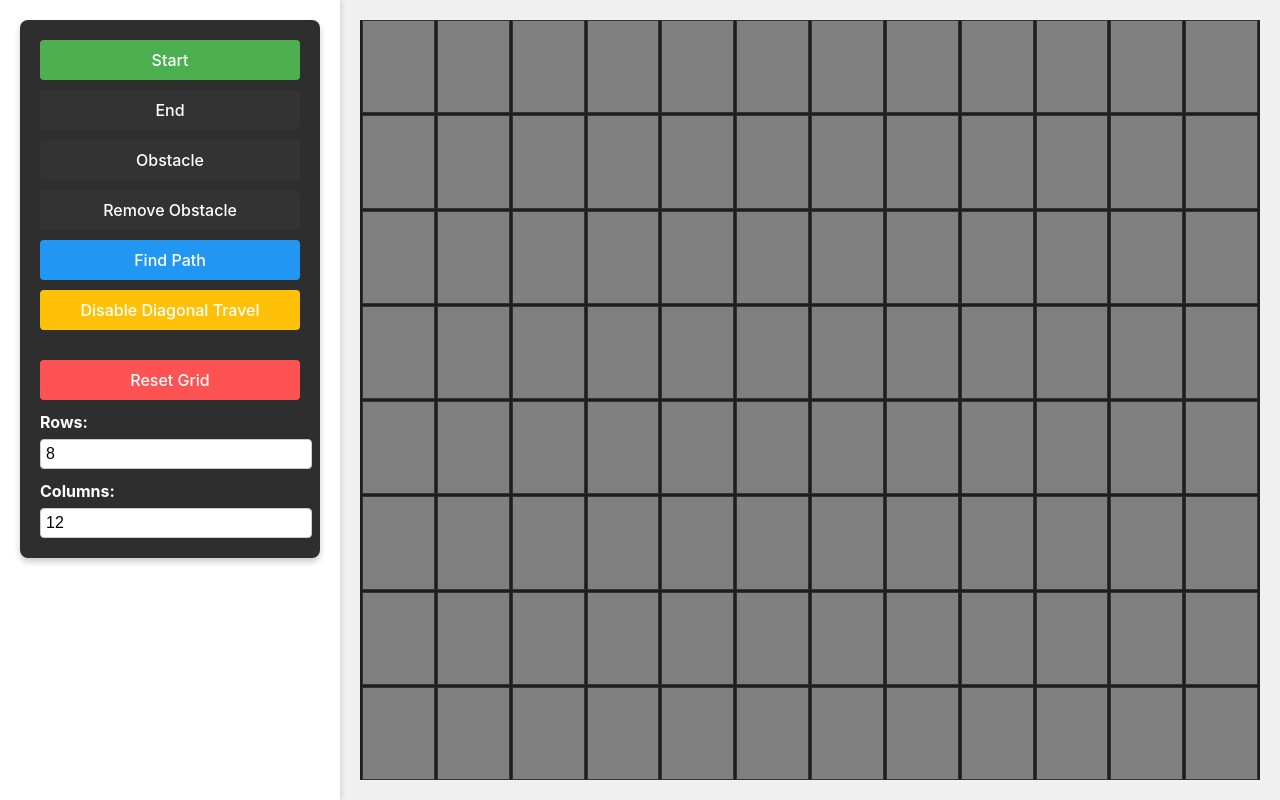
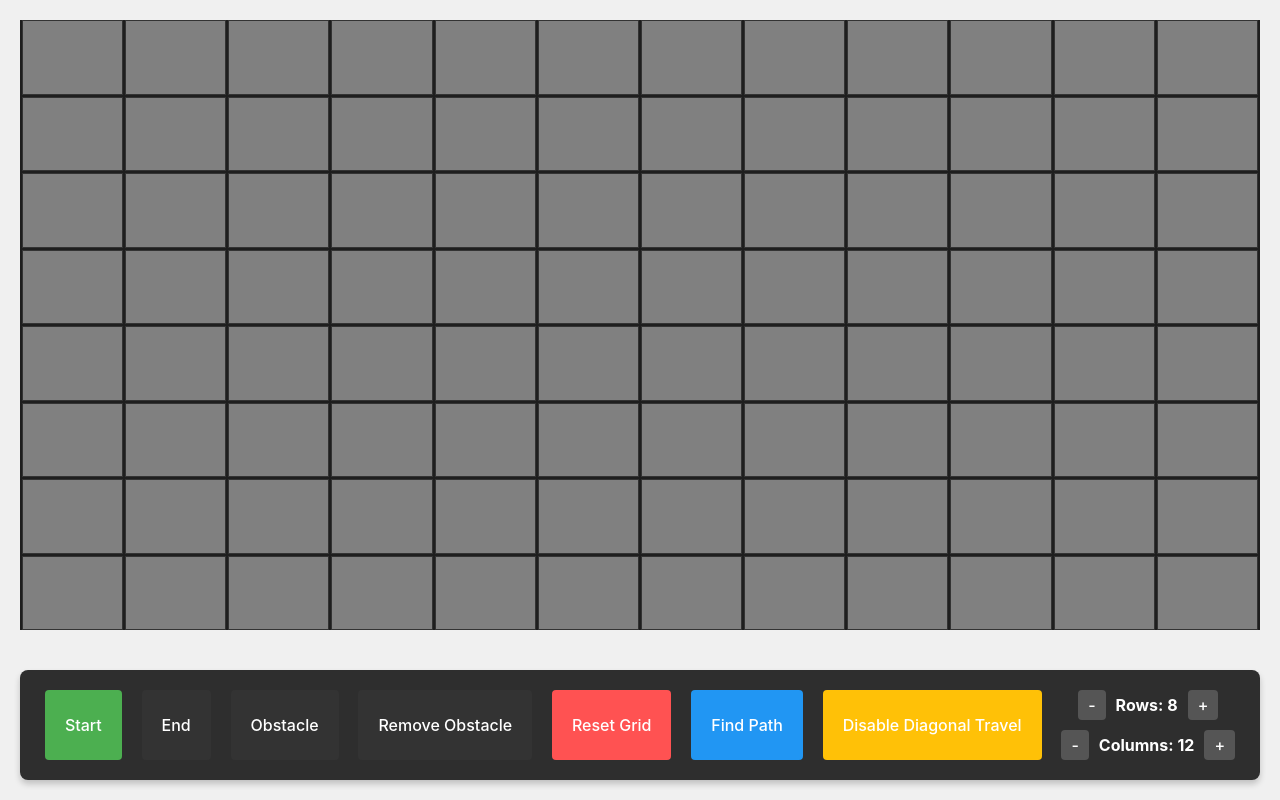
Before and after one commit to JoeR96/astar-visualizer, a React (Vite) app: page / in a window 1280 px wide. Built offline with nearby package versions, Linux system fonts and the light colour scheme.

Commit message:
Change row/column input to be button based, tidy up flex

```diff
--- a/src/control-panel/ControlPanel.tsx
+++ b/src/control-panel/ControlPanel.tsx
@@ -21,10 +21,15 @@ export const ControlPanel: React.FC = () => {
     { label: 'End', state: CellState.End },
     { label: 'Obstacle', state: CellState.Obstacle },
     { label: 'Remove Obstacle', state: CellState.Empty },
+    { label: 'Reset Grid', state: null },
   ];
 
-  const handleButtonClick = (buttonState: CellState) => {
+  const handleButtonClick = (buttonState: CellState | null) => {
+    if (buttonState === null) {
+      handleResetClick();
+    } else {
       setSelectedButtonState(buttonState);
+    }
   };
 
   const handleResetClick = () => {
@@ -40,12 +45,14 @@ export const ControlPanel: React.FC = () => {
     <div
       style={{
         display: 'flex',
-        flexDirection: 'column',
+        flexDirection: 'row',
         gap: '10px',
         padding: '20px',
         borderRadius: '8px',
         backgroundColor: '#2e2e2e',
         boxShadow: '0 4px 6px rgba(0, 0, 0, 0.2)',
+        flexWrap: 'wrap',
+        justifyContent: 'space-around',
       }}
     >
       {buttons.map((button, index) => (
@@ -60,16 +67,21 @@ export const ControlPanel: React.FC = () => {
             borderRadius: '4px',
             cursor: 'pointer',
             backgroundColor:
+              button.label === 'Reset Grid' ? '#FF5252' :
                 activeButton === button.state ? '#4CAF50' : '#333333',
           }}
           onMouseOver={(e) => {
-            if (activeButton !== button.state) {
+            if (button.label === 'Reset Grid') {
+              e.currentTarget.style.backgroundColor = '#FF0000';
+            } else if (activeButton !== button.state) {
               e.currentTarget.style.backgroundColor = '#4CAF50';
             }
             e.currentTarget.style.transform = 'scale(1.05)';
           }}
           onMouseOut={(e) => {
-            if (activeButton !== button.state) {
+            if (button.label === 'Reset Grid') {
+              e.currentTarget.style.backgroundColor = '#FF5252';
+            } else if (activeButton !== button.state) {
               e.currentTarget.style.backgroundColor = '#333333';
             }
             e.currentTarget.style.transform = 'scale(1)';
@@ -129,78 +141,76 @@ export const ControlPanel: React.FC = () => {
           display: 'flex',
           flexDirection: 'column',
           gap: '10px',
-          marginTop: '20px',
+          justifyContent: 'center',
+          alignItems: 'center',
         }}
       >
+        <div style={{ display: 'flex', alignItems: 'center', gap: '10px' }}>
           <button
-          onClick={handleResetClick}
+            onClick={() => setNumberOfRows(rows - 1)}
             style={{
-            padding: '10px 20px',
+              padding: '5px 10px',
               fontSize: '16px',
+              borderRadius: '4px',
+              backgroundColor: '#555',
               color: '#fff',
               border: 'none',
-            borderRadius: '4px',
               cursor: 'pointer',
-            backgroundColor: '#FF5252',
-            transition: 'background-color 0.3s ease, transform 0.2s ease',
-          }}
-          onMouseOver={(e) => {
-            e.currentTarget.style.backgroundColor = '#FF0000';
-            e.currentTarget.style.transform = 'scale(1.05)';
-          }}
-          onMouseOut={(e) => {
-            e.currentTarget.style.backgroundColor = '#FF5252';
-            e.currentTarget.style.transform = 'scale(1)';
             }}
           >
-          Reset Grid
+            -
           </button>
-        <label
+          <span style={{ color: 'white', fontSize: '16px', fontWeight: 'bold' }}>
+            Rows: {rows}
+          </span>
+          <button
+            onClick={() => setNumberOfRows(rows + 1)}
             style={{
-            color: 'white',
+              padding: '5px 10px',
               fontSize: '16px',
-            fontWeight: 'bold',
+              borderRadius: '4px',
+              backgroundColor: '#555',
+              color: '#fff',
+              border: 'none',
+              cursor: 'pointer',
             }}
           >
-          Rows:
-          <input
-            type="number"
-            value={rows}
-            onChange={(e) => setNumberOfRows(Number(e.target.value))}
-            min={1}
+            +
+          </button>
+        </div>
+        <div style={{ display: 'flex', alignItems: 'center', gap: '10px' }}>
+          <button
+            onClick={() => setNumberOfColumns(columns - 1)}
             style={{
-              padding: '5px',
+              padding: '5px 10px',
               fontSize: '16px',
               borderRadius: '4px',
-              border: '1px solid #ccc',
-              width: '100%',
-              marginTop: '5px',
-            }}
-          />
-        </label>
-        <label
-          style={{
-            color: 'white',
-            fontSize: '16px',
-            fontWeight: 'bold',
+              backgroundColor: '#555',
+              color: '#fff',
+              border: 'none',
+              cursor: 'pointer',
             }}
           >
-          Columns:
-          <input
-            type="number"
-            value={columns}
-            onChange={(e) => setNumberOfColumns(Number(e.target.value))}
-            min={1}
+            -
+          </button>
+          <span style={{ color: 'white', fontSize: '16px', fontWeight: 'bold' }}>
+            Columns: {columns}
+          </span>
+          <button
+            onClick={() => setNumberOfColumns(columns + 1)}
             style={{
-              padding: '5px',
+              padding: '5px 10px',
               fontSize: '16px',
               borderRadius: '4px',
-              border: '1px solid #ccc',
-              width: '100%',
-              marginTop: '5px',
+              backgroundColor: '#555',
+              color: '#fff',
+              border: 'none',
+              cursor: 'pointer',
             }}
-          />
-        </label>
+          >
+            +
+          </button>
+        </div>
       </div>
     </div>
   );
--- a/src/layout/Layout.tsx
+++ b/src/layout/Layout.tsx
@@ -10,19 +10,9 @@ export const Layout: React.FC = () => {
         height: '100vh',
         width: '100vw',
         backgroundColor: '#f0f0f0',
+        flexDirection: 'column',
       }}
     >
-      <div
-        style={{
-          width: '300px',
-          backgroundColor: '#ffffff',
-          boxShadow: '2px 0 5px rgba(0, 0, 0, 0.1)',
-          padding: '20px',
-        }}
-      >
-        <ControlPanel />
-      </div>
-
       <div
         style={{
           flex: 1,
@@ -34,6 +24,13 @@ export const Layout: React.FC = () => {
       >
         <Grid />
       </div>
+      <div
+        style={{
+          padding: '20px',
+        }}
+      >
+        <ControlPanel />
+      </div>
     </div>
   );
 };
```
Lines whose indentation alone changed are shown as unchanged.
